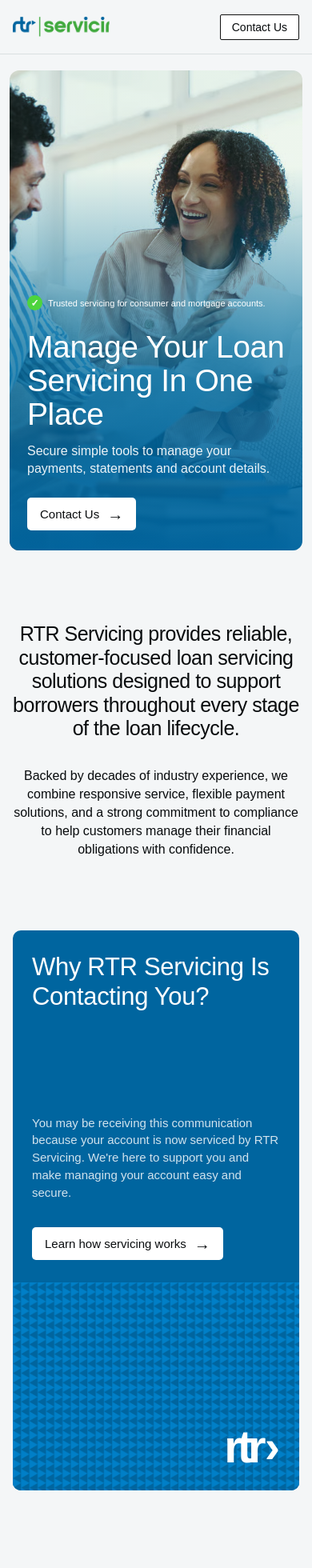
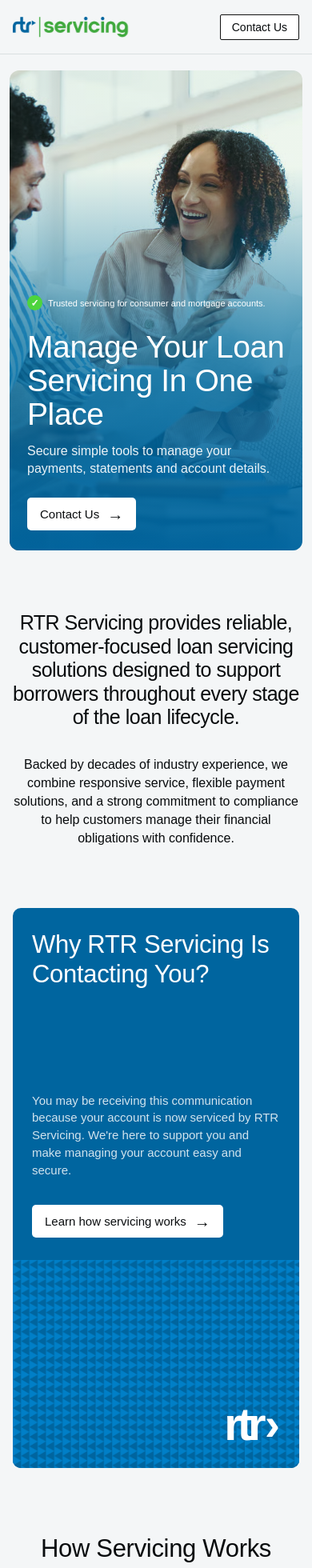
Before and after one commit to Mustafatahir98/rtrservicing, a Next.js app: page / in a window 390 px wide. Shown: the top 1960 px of the page at 80% size. Built offline with nearby package versions, Linux system fonts and the light colour scheme.

Commit message:
direct push

```diff
--- a/app/globals.css
+++ b/app/globals.css
@@ -152,7 +152,8 @@ h1 { margin: 0 0 14px; font-weight: 500; font-size: 60px; line-height: 1.08; let
 @media (max-width: 640px) {
   .shell, .header-inner, .faq-section { width: min(100% - 32px, 1200px); }
   .site-header { height: 68px; }
-  .logo { transform: scale(.82); transform-origin: left center; width: 147px; }
+  .logo { width: 147px; height: 26px; overflow: hidden; transform: none; }
+  .logo img { width: 646px; height: 26px; }
   .outline-button { padding: 7px 14px; }
   .hero { width: calc(100% - 24px); height: 600px; margin-top: 20px; }
   .hero-image { object-position: 57% center; }
@@ -163,7 +164,7 @@ h1 { margin: 0 0 14px; font-weight: 500; font-size: 60px; line-height: 1.08; let
   .hero-content > p:last-child { font-size: 16px; }
   .desktop-break { display: none; }
   .hero-button { left: 22px; right: auto; bottom: 25px; }
-  .narrow-section { padding: 90px 0; }
+  .narrow-section { padding: 76px 0; }
   .intro h2 { margin-bottom: 32px; font-size: 25px; }
   .intro p { font-size: 16px; }
   .why { width: calc(100% - 32px); }
@@ -175,19 +176,19 @@ h1 { margin: 0 0 14px; font-weight: 500; font-size: 60px; line-height: 1.08; let
   .servicing-modal-close { top: 12px; right: 12px; }
   .why-copy .servicing-modal h2 { margin-right: 35px; font-size: 27px; }
   .why-copy .servicing-modal-copy p { font-size: 14px; line-height: 1.55; }
-  .how { padding: 95px 0 90px; }
-  .how > h2, .faq-section > h2 { font-size: 31px; margin-bottom: 72px; }
+  .how { padding: 82px 0 76px; }
+  .how > h2, .faq-section > h2 { font-size: 31px; margin-bottom: 62px; }
   .steps { grid-template-columns: 1fr; gap: 70px; }
   .steps::before { display: none; }
   .step-card { min-height: 330px; padding-top: 35px; }
   .step-number { top: -40px; }
   .step-number::after { height: 12px; }
   .step-icon { margin-bottom: 30px; }
-  .faq-section { padding-bottom: 90px; }
+  .faq-section { padding-bottom: 76px; }
   .faq-list { gap: 12px; }
   .faq-list summary { min-height: 58px; padding: 0 12px 0 16px; font-size: 14px; gap: 15px; }
   .faq-answer { padding: 8px 16px 20px; font-size: 13px; }
-  .contact-section { width: 100%; padding: 12px; gap: 25px; margin-bottom: 72px; border-radius: 0; background: transparent; }
+  .contact-section { width: 100%; padding: 12px; gap: 25px; margin-bottom: 60px; border-radius: 0; background: transparent; }
   .contact-card { min-height: 552px; }
   .contact-card-intro { padding: 25px 29px 0; }
   .contact-card h2 { margin-bottom: 19px; font-size: 26px; }
```
